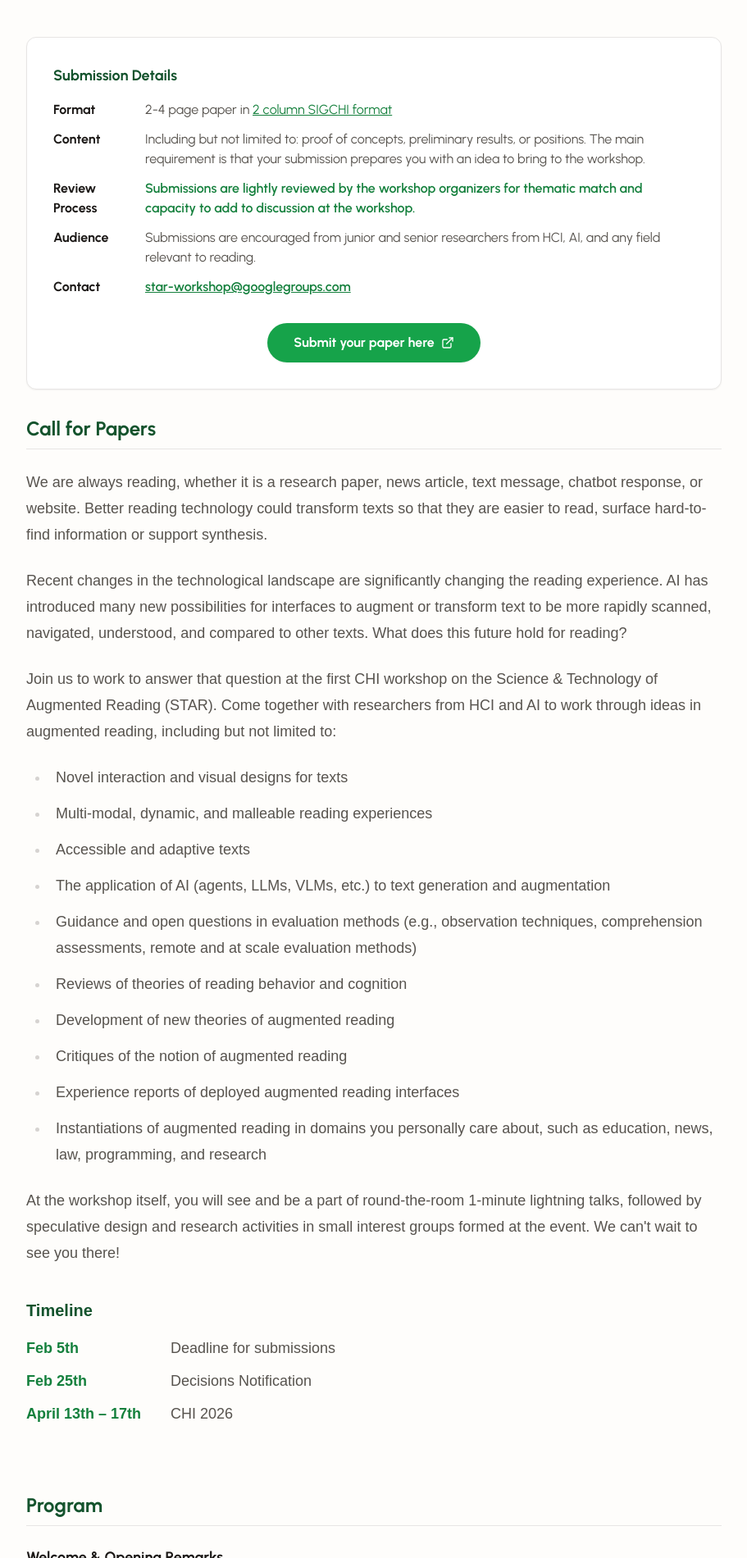
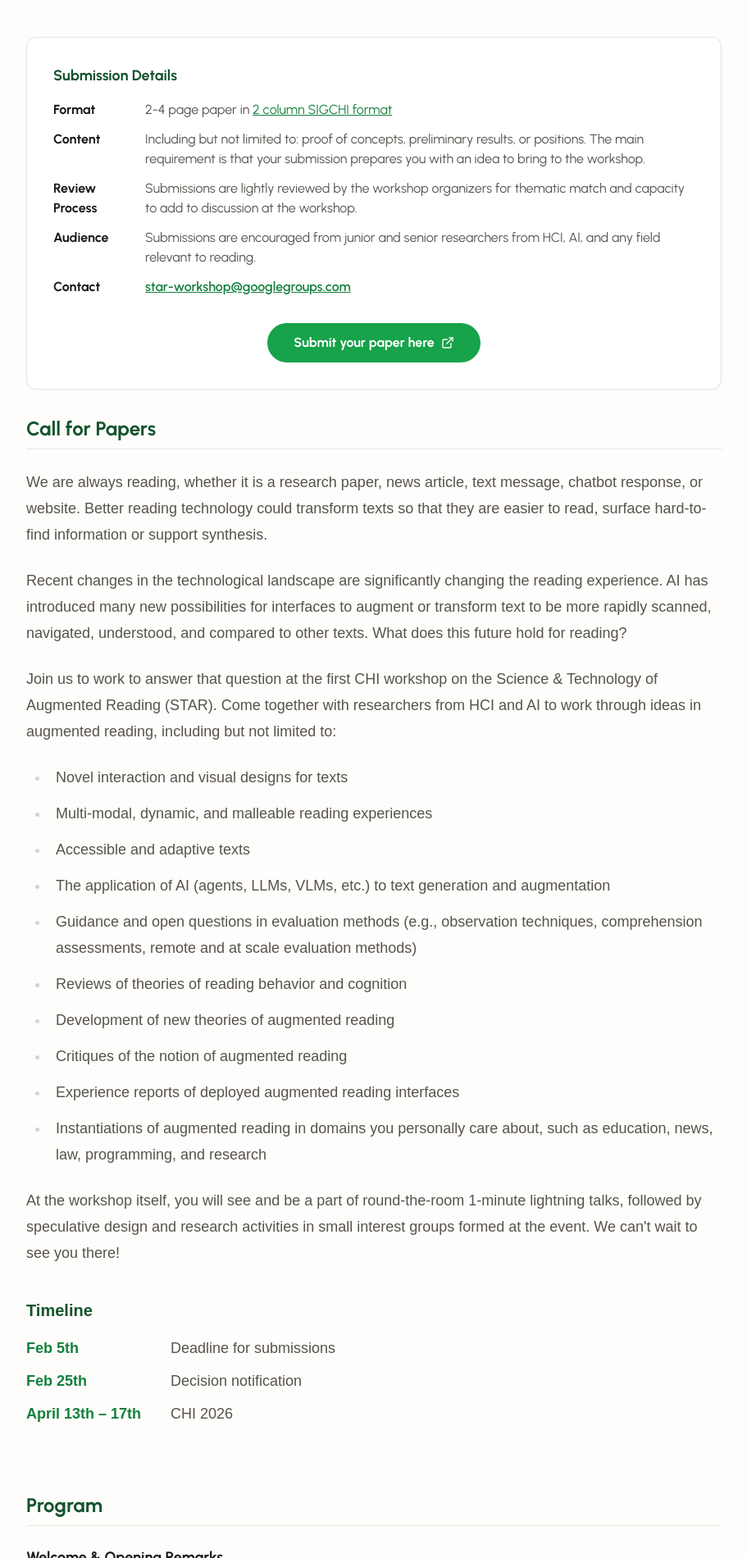
Before and after one commit to chi-star-workshop/chi-star-workshop.github.io, a website: page index.html in a window 1280 px wide. Shown: the part 696-2596 px from the top of the page at 82% size, without its empty margins (184-1095 px from the left). Drawn offline with nearby package versions, Linux system fonts and the light colour scheme.

Commit message:
updated with comments

```diff
--- a/index.html
+++ b/index.html
@@ -171,7 +171,7 @@
                 </div>
                 <div class="flex flex-col sm:flex-row gap-1 sm:gap-4">
                     <span class="font-bold text-stone-900 w-24 shrink-0">Review Process</span>
-                    <span class="font-semibold text-forest-700">Submissions are lightly reviewed by the workshop organizers for thematic match and capacity to add to discussion at the workshop.</span>
+                    <span>Submissions are lightly reviewed by the workshop organizers for thematic match and capacity to add to discussion at the workshop.</span>
                 </div>
                 <div class="flex flex-col sm:flex-row gap-1 sm:gap-4">
                     <span class="font-bold text-stone-900 w-24 shrink-0">Audience</span>
@@ -239,7 +239,7 @@
                     </div>
                     <div class="flex flex-col sm:flex-row gap-1 sm:gap-4">
                         <span class="font-bold text-forest-700 w-40 shrink-0">Feb 25th</span>
-                        <span>Decisions Notification</span>
+                        <span>Decision notification</span>
                     </div>
                     <div class="flex flex-col sm:flex-row gap-1 sm:gap-4">
                         <span class="font-bold text-forest-700 w-40 shrink-0">April 13th – 17th</span>
```
